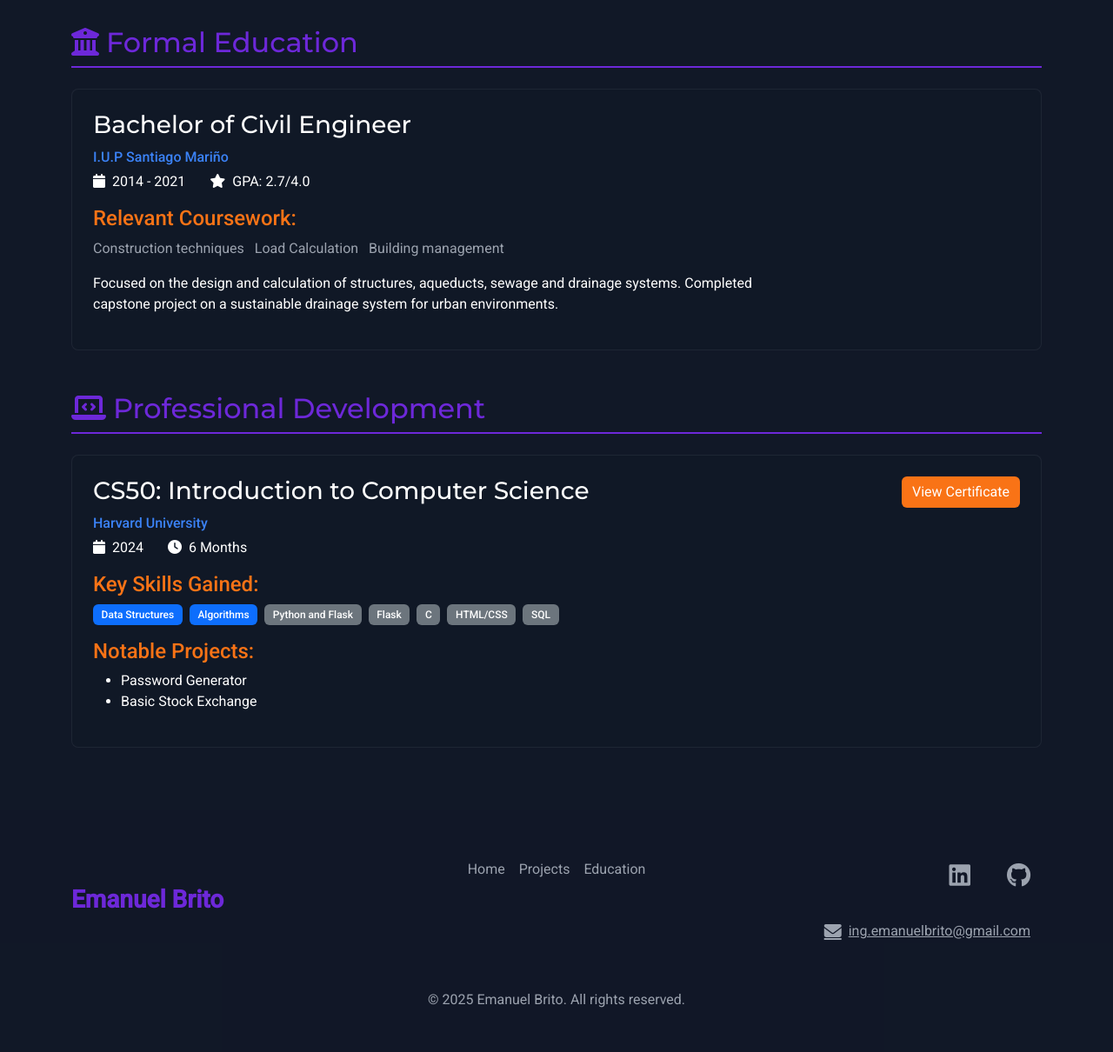
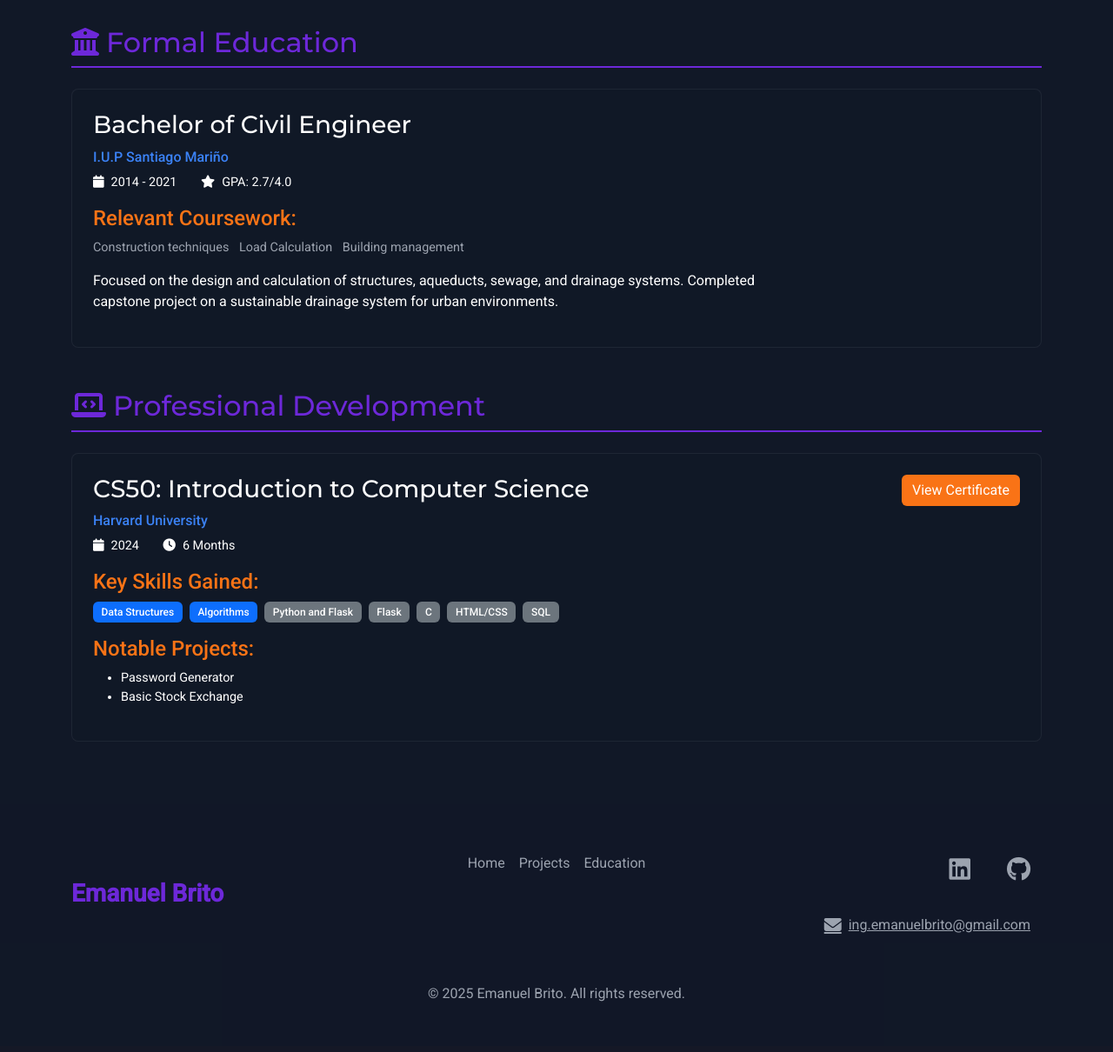
Before and after one commit to emaanuelbrito/manubrito.dev, a Flask app: page /education in a window 1280 px wide. Shown: the part 186-1396 px from the top of the page at 87% size. After the commit the page ends 1338 px from the top, so only its background shows below. Run offline with Flask 3, Linux system fonts and the light colour scheme; some libraries are stand-ins or nearby versions.

Commit message:
version 1.0.1 education page updated

```diff
--- a/templates/education.html
+++ b/templates/education.html
@@ -5,23 +5,27 @@
 {% block content %}
 <section class="education py-5">
 <div class="container">
-        <h1 class="text-center mb-5">Education & Training</h1>
+    <!-- Page Header -->
+    <h1 class="text-center mb-5 text-white">Education & Training</h1>
 
     <!-- Formal Education Section -->
     <div class="formal-education mb-5">
         <h2 class="section-title mb-4">
             <i class="fas fa-university me-2"></i>Formal Education
         </h2>
-
-            <!-- Degree 1 -->
+        <!-- Education Card: Bachelor of Civil Engineer -->
         <div class="education-card mb-4 p-4 rounded-3">
             <div class="row">
                 <div class="col-md-9">
                     <h3 class="mb-2">Bachelor of Civil Engineer</h3>
                     <p class="institution mb-1">I.U.P Santiago Mariño</p>
                     <div class="details mb-3">
-                            <span class="me-4"><i class="fas fa-calendar me-2"></i>2014 - 2021</span>
-                            <span><i class="fas fa-star me-2"></i>GPA: 2.7/4.0</span>
+                        <span class="me-4">
+                            <i class="fas fa-calendar me-2"></i>2014 - 2021
+                        </span>
+                        <span>
+                            <i class="fas fa-star me-2"></i>GPA: 2.7/4.0
+                        </span>
                     </div>
                     <div class="coursework mb-3">
                         <h4 class="text-accent">Relevant Coursework:</h4>
@@ -32,12 +36,14 @@
                         </ul>
                     </div>
                     <p class="description">
-                            Focused on the design and calculation of structures, aqueducts, sewage and drainage systems.
+                        Focused on the design and calculation of structures, aqueducts, sewage, and drainage systems.
                         Completed capstone project on a sustainable drainage system for urban environments.
                     </p>
                 </div>
                 <div class="col-md-3 text-md-end">
+                <!-- Placeholder for any achievements or additional info -->
                     <div class="achievements">
+                    <!-- Additional achievements can be added here -->
                     </div>
                 </div>
             </div>
@@ -49,16 +55,19 @@
         <h2 class="section-title mb-4">
             <i class="fas fa-laptop-code me-2"></i>Professional Development
         </h2>
-
-            <!-- Course 1 -->
+        <!-- Education Card: CS50 Course -->
         <div class="education-card mb-4 p-4 rounded-3">
             <div class="row">
                 <div class="col-md-9">
                     <h3 class="mb-2">CS50: Introduction to Computer Science</h3>
                     <p class="institution mb-1">Harvard University</p>
                     <div class="details mb-3">
-                            <span class="me-4"><i class="fas fa-calendar me-2"></i>2024</span>
-                            <span class="me-4"><i class="fas fa-clock me-2"></i>6 Months</span>
+                        <span class="me-4">
+                            <i class="fas fa-calendar me-2"></i>2024
+                        </span>
+                        <span class="me-4">
+                            <i class="fas fa-clock me-2"></i>6 Months
+                        </span>
                     </div>
                     <div class="skills mb-3">
                         <h4 class="text-accent">Key Skills Gained:</h4>
@@ -81,7 +90,9 @@
                     </div>
                 </div>
                 <div class="col-md-3 text-md-end">
-                        <a href="https://cs50.harvard.edu/certificates/80ff37c5-33ff-40e2-943a-0904bf1e2268" class="btn btn-accent">View Certificate</a>
+                    <a href="https://cs50.harvard.edu/certificates/80ff37c5-33ff-40e2-943a-0904bf1e2268" class="btn btn-accent">
+                    View Certificate
+                    </a>
                 </div>
             </div>
         </div>
@@ -93,6 +104,14 @@
 {% block styles %}
 {{ super() }}
 <style>
+  /* Education Section Styling */
+
+.education h1 {
+    /* Header text color */
+    color: var(--accent);
+}
+
+  /* Education Card */
 .education-card {
     background-color: rgba(17, 24, 39, 0.5);
     border: 1px solid rgba(156, 163, 175, 0.1);
@@ -103,26 +122,31 @@
     transform: translateY(-3px);
 }
 
+  /* Section Title */
 .section-title {
     color: var(--primary);
     border-bottom: 2px solid var(--primary);
     padding-bottom: 0.5rem;
 }
 
+  /* Accent Text for Subtitles */
 .text-accent {
     color: var(--accent);
 }
 
+  /* Institution Information */
 .institution {
     color: var(--secondary);
     font-weight: 500;
 }
 
+  /* Inline List Items */
 .list-inline-item {
     color: var(--gray);
     margin-right: 1rem;
 }
 
+  /* Accent Button */
 .btn-accent {
     background-color: var(--accent);
     color: white;
@@ -133,9 +157,17 @@
     opacity: 0.9;
 }
 
+  /* Badges */
 .badge {
     font-weight: 500;
     padding: 0.5em 0.8em;
 }
+
+  /* Additional utility styles (if needed) */
+.details span,
+.coursework ul,
+.projects ul {
+    font-size: 0.9rem;
+}
 </style>
 {% endblock %}
```
Lines whose indentation alone changed are shown as unchanged.
